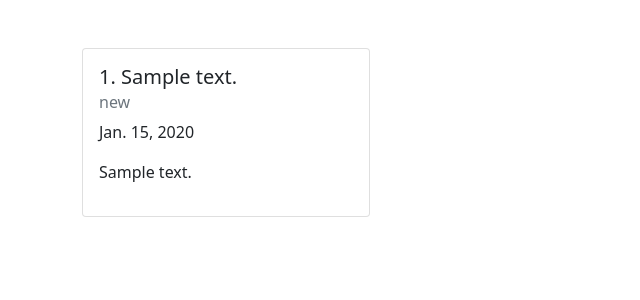
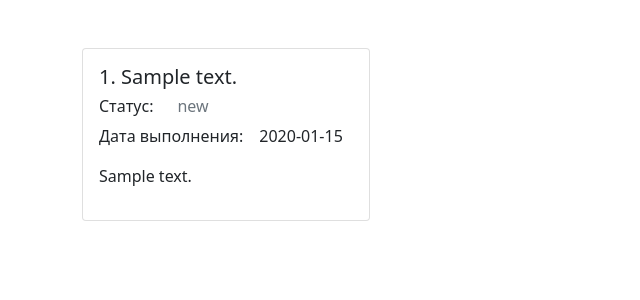
Before and after one commit to subanbekovt/HM45, a Django app: page /task/1/ in a window 1280 px wide. Shown: the part 56-356 px from the top of the page, without its empty margins (0-640 px from the left). Run offline with Django 4.2, Linux system fonts and the light colour scheme; tables that the repository leaves empty hold one stand-in row (values such as "Sample post").

Commit message:
Добавлена обработка при отсутствии времени, изменена timezone

```diff
--- a/HM45/settings.py
+++ b/HM45/settings.py
@@ -109,7 +109,7 @@ AUTH_PASSWORD_VALIDATORS = [
 
 LANGUAGE_CODE = 'en-us'
 
-TIME_ZONE = 'UTC'
+TIME_ZONE = 'Asia/Bishkek'
 
 USE_I18N = True
 
--- a/To_Do_list/templates/one_entry.html
+++ b/To_Do_list/templates/one_entry.html
@@ -10,8 +10,20 @@
         <div class="card h-100" style="width: 18rem;">
             <div class="card-body">
                 <h5 class="card-title">{{ task.pk }}. {{ task.description }}</h5>
-                <h6 class="card-subtitle mb-2 text-muted">{{ task.status }}</h6>
-                <p class="card-text">{{ task.due_date }}</p>
+                <div class="d-flex">
+                    <h6>Статус:</h6>
+                    <h6 class="card-subtitle m-0 ps-4 text-muted">{{ task.status }}</h6>
+                </div>
+                <div class="d-flex">
+                    <p>Дата выполнения:</p>
+                    <p class="card-text ps-3">
+                        {% if task.due_date is None %}
+                            -- -- --
+                            {% else %}
+                            {{ task.due_date|date:"Y-m-d" }}
+                        {% endif %}</p>
+                </div>
+
                 <p>{{ task.details }}</p>
             </div>
         </div>
```
Also changed, not shown: To_Do_list/templates/index.html (+6 -1 lines).
